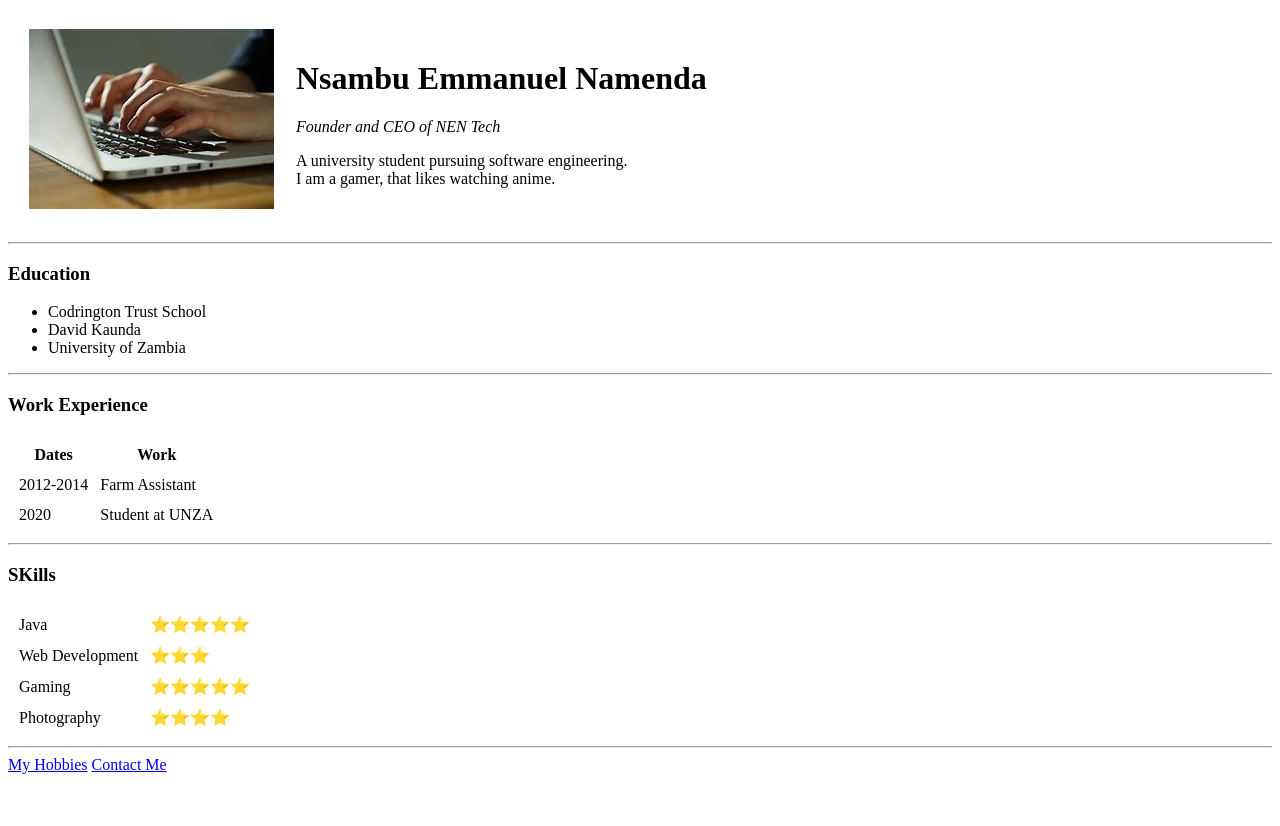
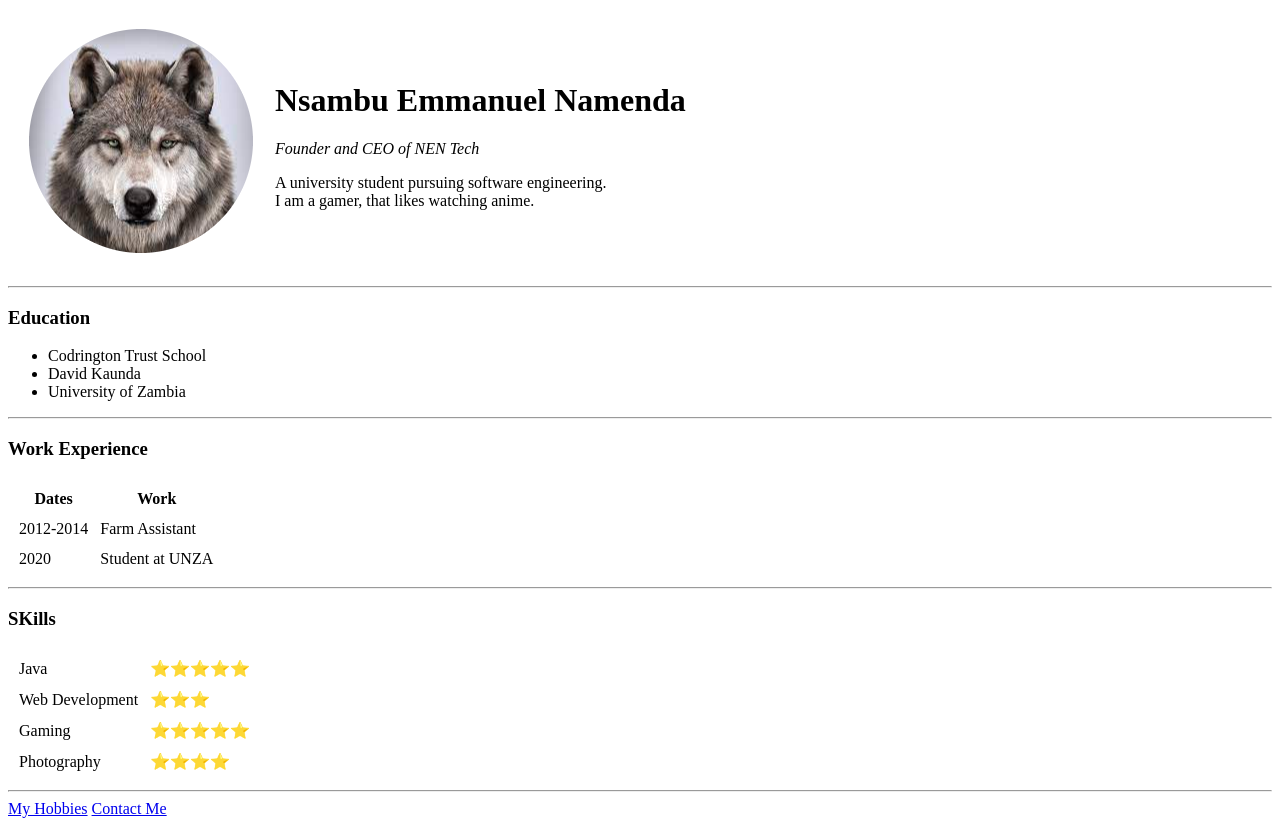
Before and after one commit to Nsambu04/cv, a plain HTML site: page index.html in a window 1280 px wide. Before the commit the page ends 800 px from the top, so only its background shows below. Drawn offline with Linux system fonts and the light colour scheme.

Commit message:
Update index.html
Profile photo changed

```diff
--- a/index.html
+++ b/index.html
@@ -11,7 +11,7 @@
 <body>
   <table cellspacing="20">
     <tr>
-      <td>  <img src="Images/about.jpg" alt="Nsambu profile picture"></td>
+      <td>  <img src="Images/wolf-modified.png" alt="Nsambu profile picture"></td>
       <td>  <h1>Nsambu Emmanuel Namenda</h1>
         <p><em>Founder and CEO of NEN Tech</em></p>
         <p> A university student pursuing software engineering. <br>I am a gamer, that likes watching anime.</p></td>
```
